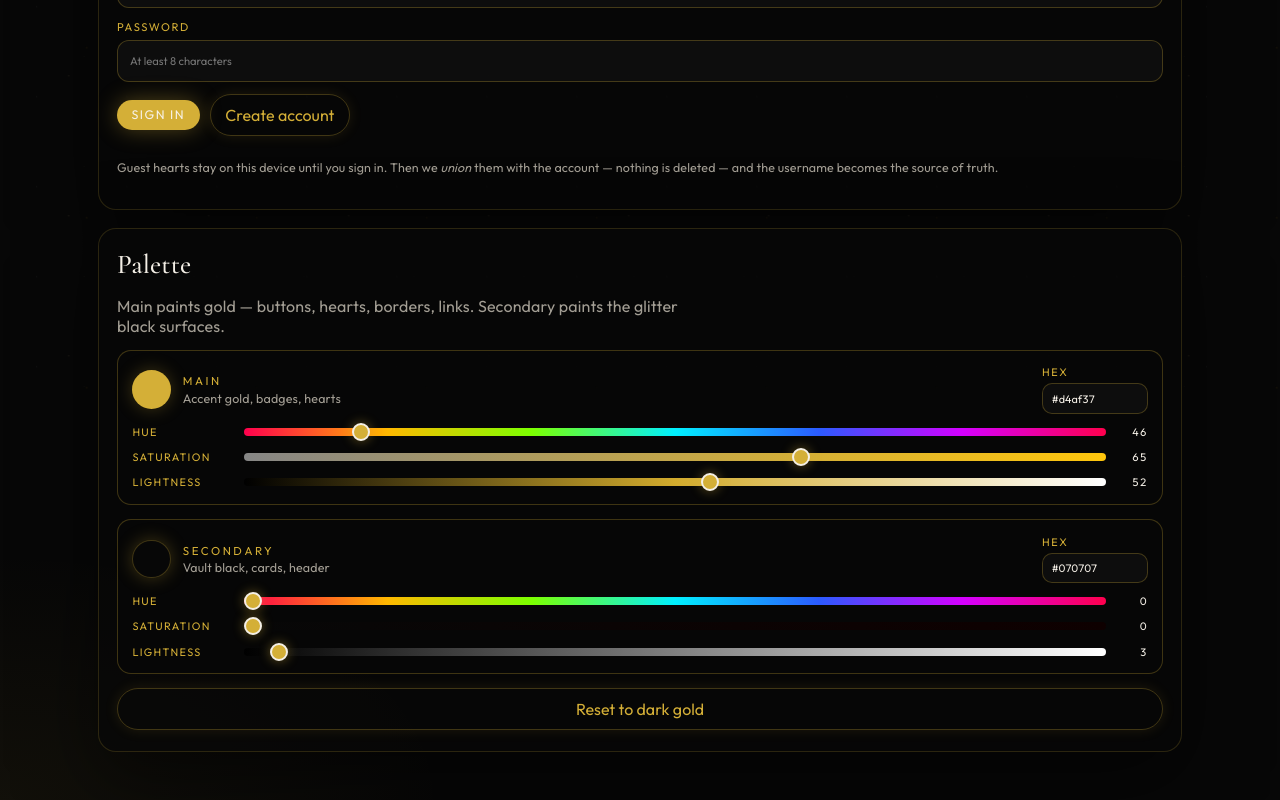
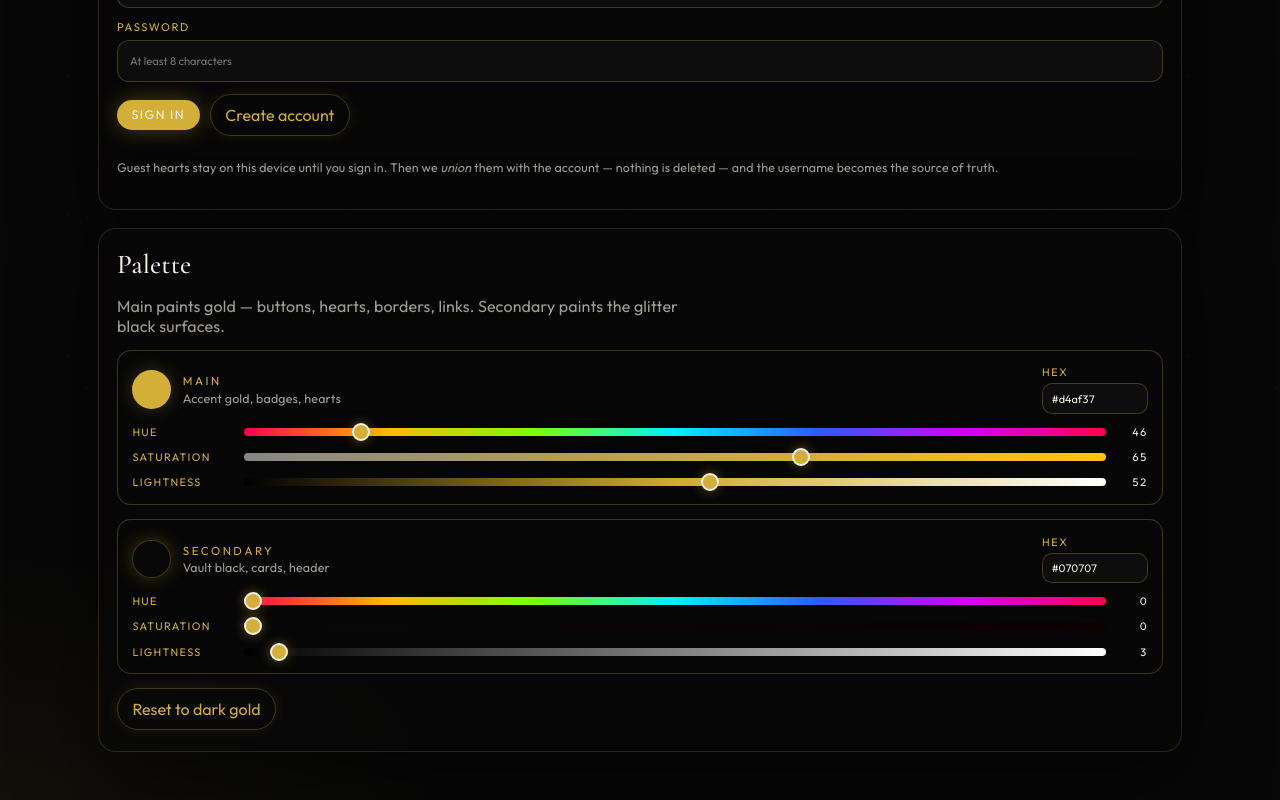
Before and after one commit to TD-GIT-DM/Beauti, a React (Vite) app: page /settings in a window 1280 px wide. Shown: the part 400-1200 px from the top of the page. Built offline with nearby package versions, Linux system fonts and the light colour scheme; no server answers.

Commit message:
Keep Settings action buttons from stretching full width
Co-authored-by: TD-GIT-DM <TD-GIT-DM@users.noreply.github.com>

```diff
--- a/src/index.css
+++ b/src/index.css
@@ -869,6 +869,11 @@ img {
   align-items: center;
 }
 
+.settings-panel > .ghost-btn {
+  justify-self: start;
+  width: max-content;
+}
+
 .settings-submit {
   border: 0;
   cursor: pointer;
```
